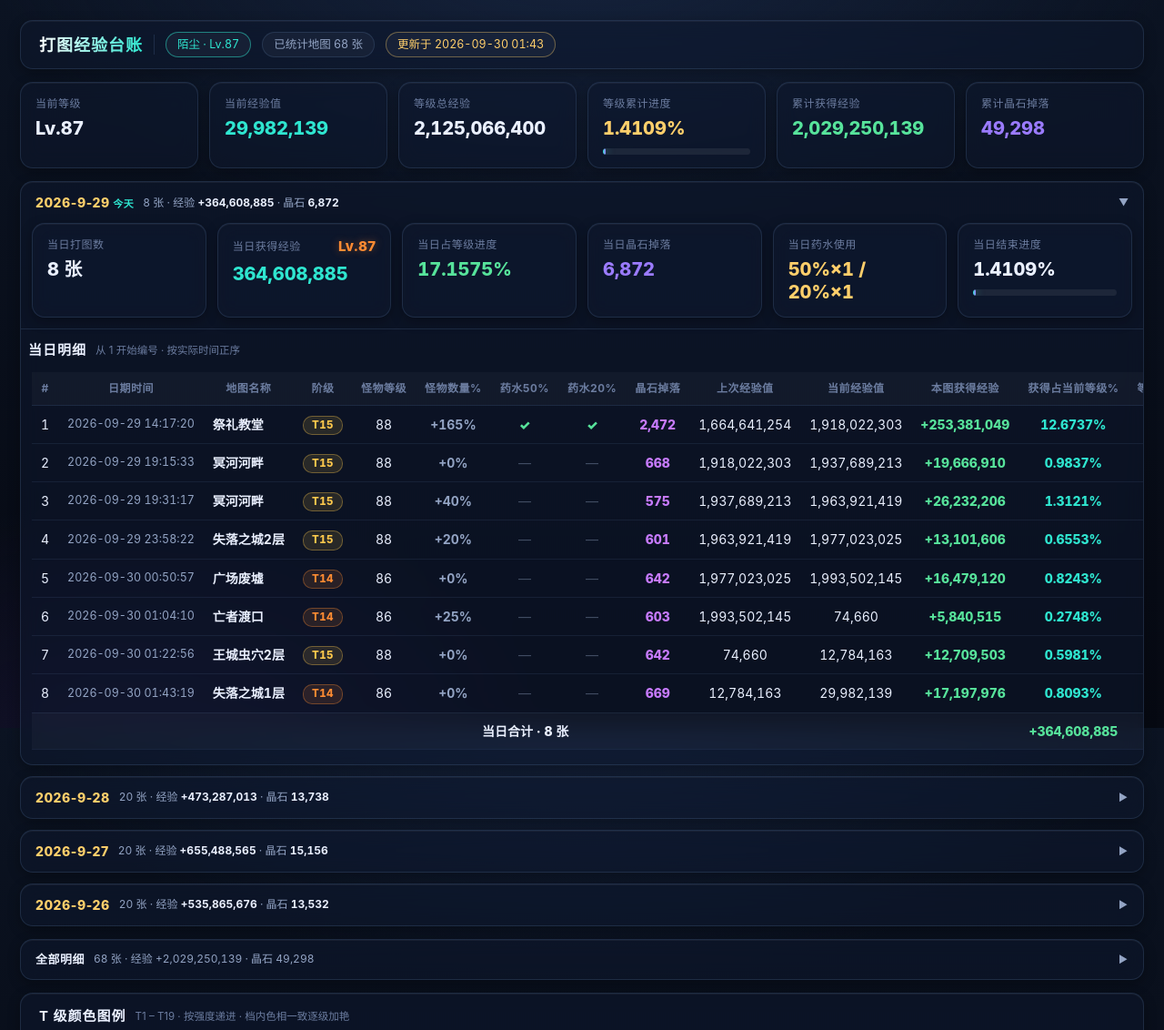
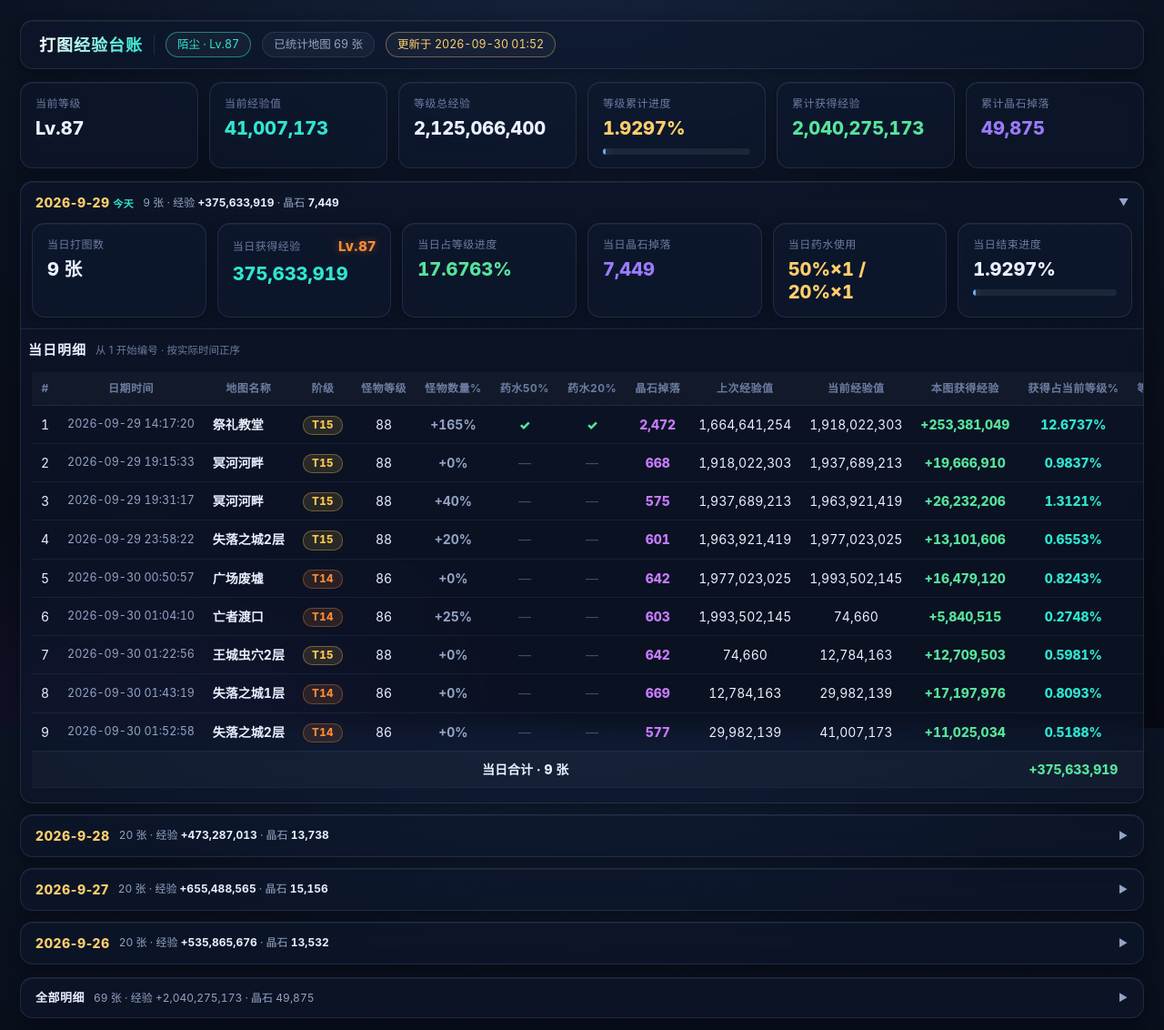
Before and after one commit to dycxlcvxv00/baozhan-game, a website: page index-xp.html in a window 1280 px wide. Shown: the top 1132 px of the page at 91% size. Drawn offline with Linux system fonts and the light colour scheme.

Commit message:
经验台账：新增第69条 T14失落之城2层 怪物86级 晶石577 进度1.9297%

```diff
--- a/index-xp.html
+++ b/index-xp.html
@@ -294,7 +294,7 @@
 const LEVEL_TOTALS = { 86: 1999268000, 87: 2125066400 };
 const LEVEL_TOTAL  = LEVEL_TOTALS[87];   /* 当前等级（87）升级总经验 */
 const ltOf = r => LEVEL_TOTALS[r.level] || LEVEL_TOTAL;
-const UPDATED_AT  = '2026-09-30 01:43';
+const UPDATED_AT  = '2026-09-30 01:52';
 
 /* dt 为统计时刻，精确到分秒；
    #1 为 86 级首张统计图按 0 起点计；前两条分秒为补记时刻 */
@@ -662,6 +662,11 @@ const XP_RECORDS = [
     pot50:false, pot20:false, stones:669,
     prev:12784163, cur:29982139, note:'',
     affixes:['图中出现 大量宝箱','掉落的地图数量增加50%','掉落地图数量增加50%','掉落的虚无结晶数量增加25%','掉落数量增加50%','出现 1 个额外的暗金怪物','怪物闪电抗性增加50%','怪物生命增加20%'] },
+
+  { dt:'2026-09-30 01:52:58', role:'陌尘', level:87,
+    map:'失落之城2层', tier:'T14', mobLv:86, mobQty:0,
+    pot50:false, pot20:false, stones:577,
+    prev:29982139, cur:41007173, note:'' },
 ];
 /* ============ 以下为渲染逻辑，通常不用改 ============ */
 
```
